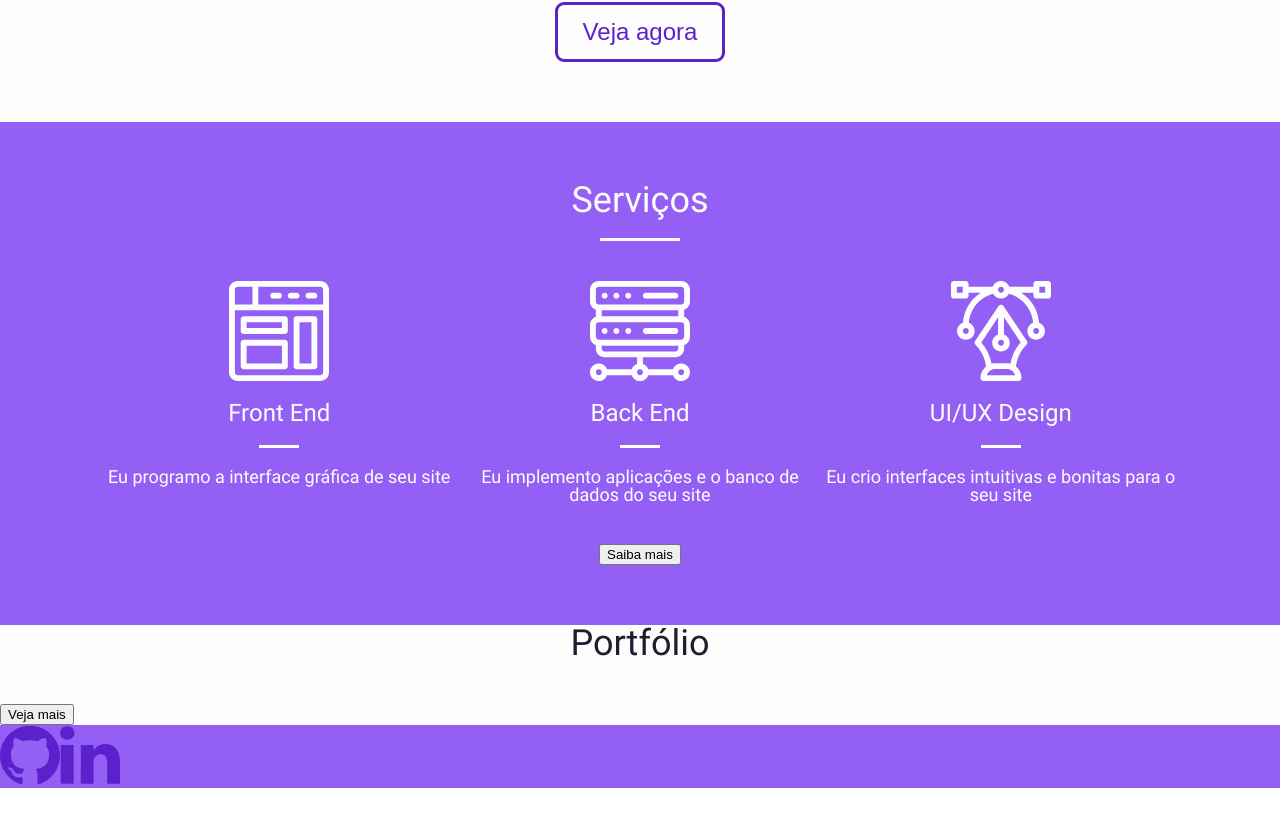
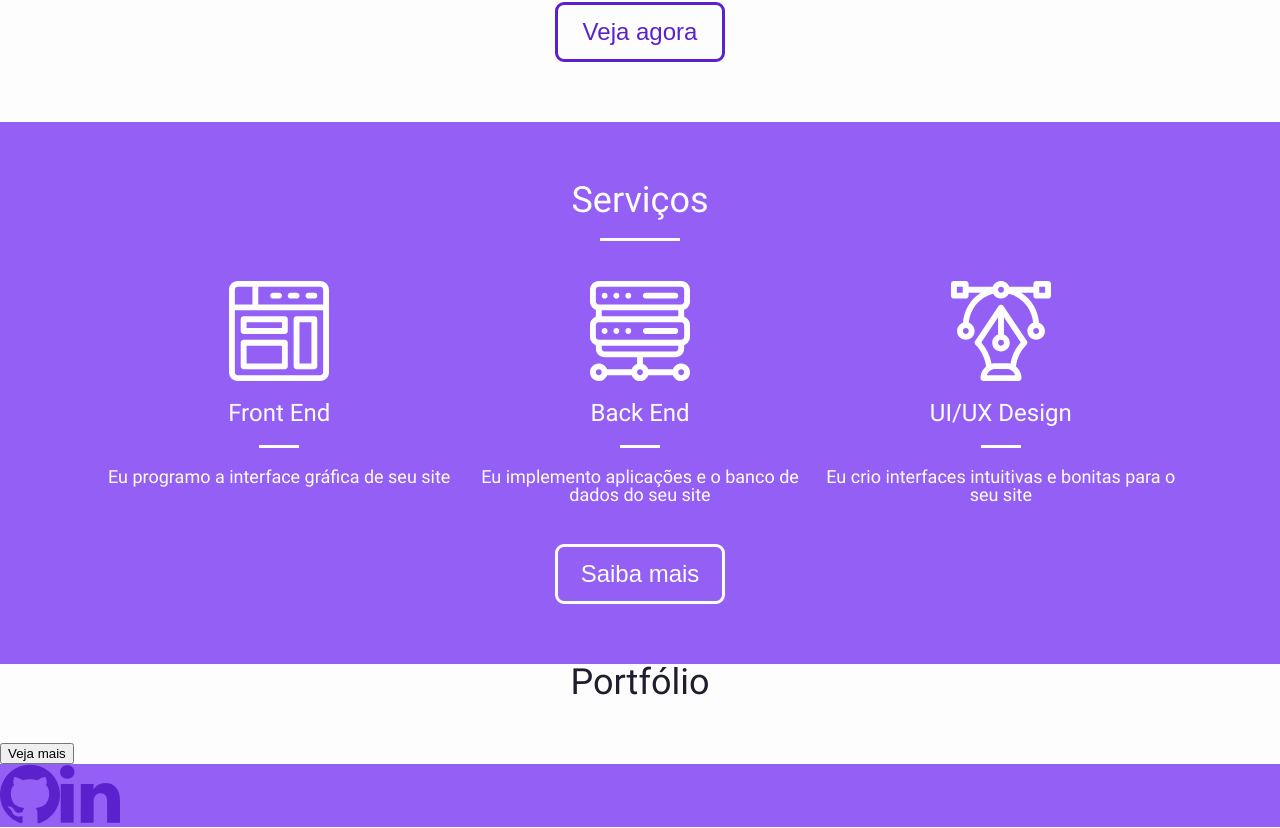
Before and after one commit to wander-junior/portfolio, a React (Create React App) app: page / in a window 1280 px wide. Shown: the part 361-1189 px from the top of the page. Before the commit the page ends 1150 px from the top, so only its background shows below. Built offline with nearby package versions, Linux system fonts and the light colour scheme.

Commit message:
Stylize button in abilities

```diff
--- a/src/components/Abilities/index.js
+++ b/src/components/Abilities/index.js
@@ -4,10 +4,11 @@ import frontEndIcon from '../../assets/img/frontend.svg';
 import backEndIcon from '../../assets/img/backend.svg';
 import uiuxIcon from '../../assets/img/ui.svg';
 
-import { Container } from '../../styles';
+import { Container, colors } from '../../styles';
 import { AbilitiesWrapper, Title, List } from './abilities-styles';
 
 import Item from './Item';
+import Button from '../Button';
 
 export default function Abilities() {
 
@@ -32,7 +33,7 @@ export default function Abilities() {
                         description="Eu crio interfaces intuitivas e bonitas para o seu site"
                     />
                 </List>
-                <button>Saiba mais</button>
+                <Button text={"Saiba mais"} mainColor={colors.tertiary} secondaryColor={colors.primary} />
             </Container>
         </AbilitiesWrapper>
     )
```
Also changed, not shown: 1 other file (tests, documents, lock files or other folders).
